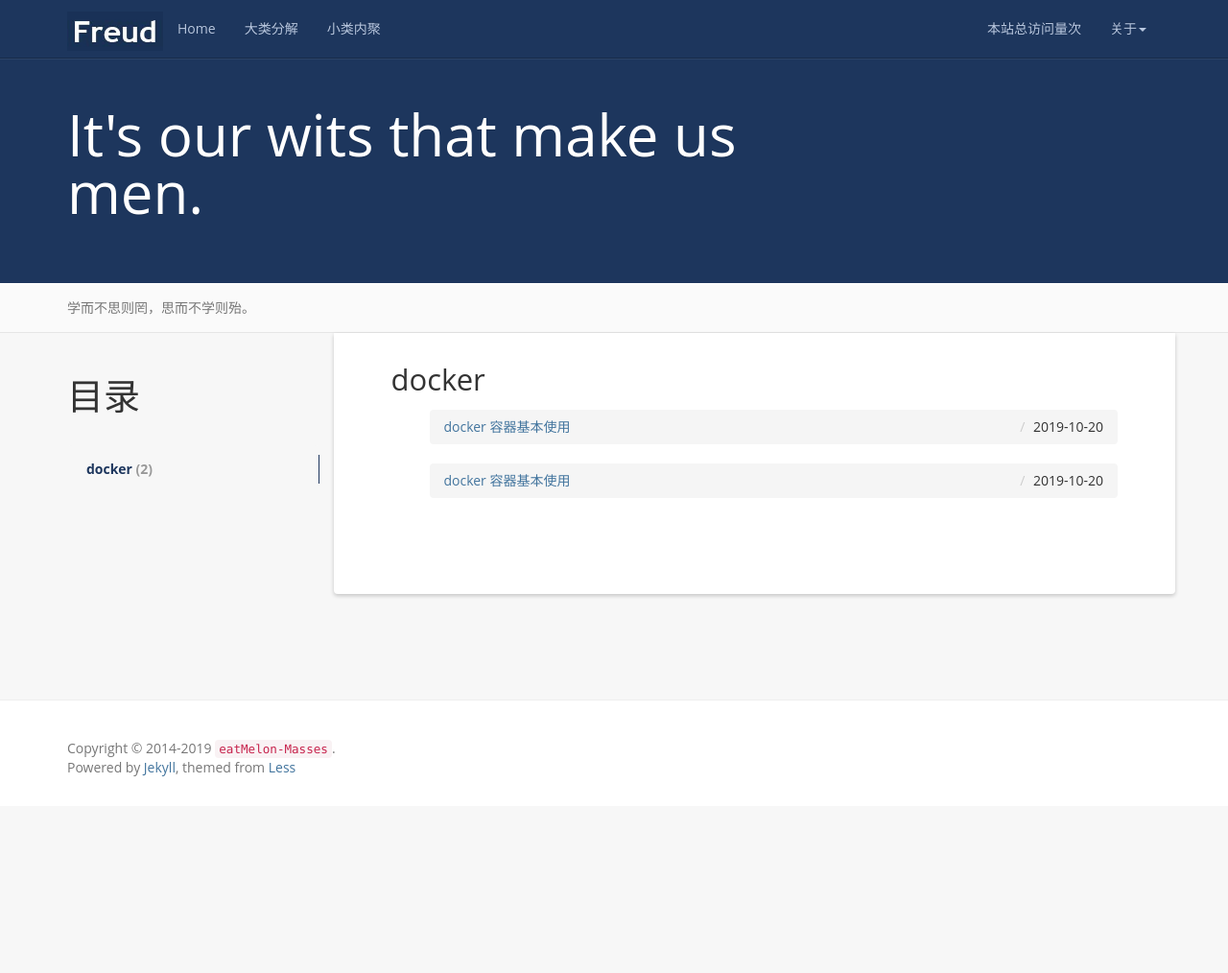
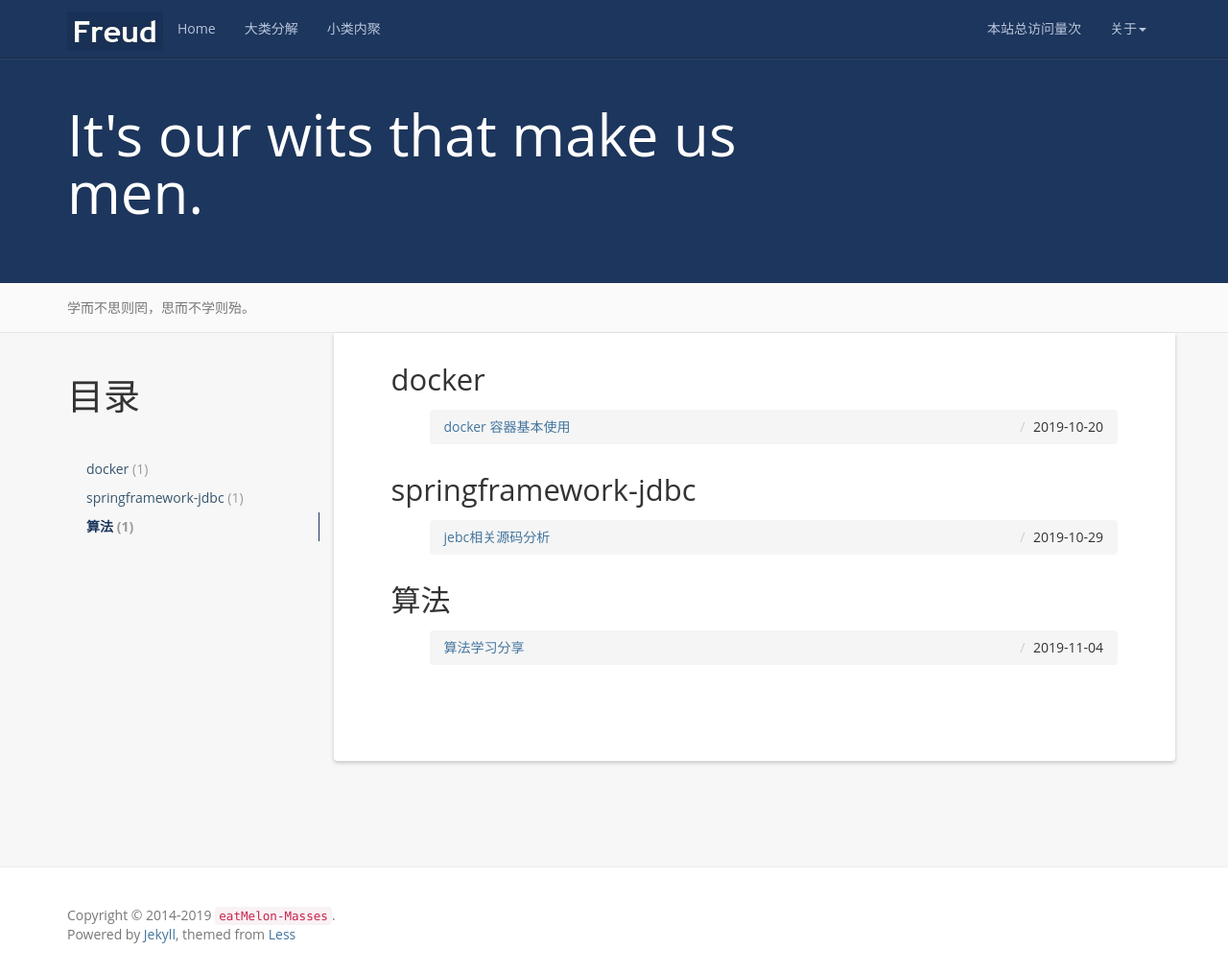
Before and after one commit to eatMelon-Masses/eatMelon-Masses.github.io, a Jekyll site: the page built from tag/index.html, in a window 1280 px wide and 1014 px high. Shown: the whole window at 96% size. Built offline with Jekyll 4.4.1, drawn with Linux system fonts in a browser that asks for light colours; nearby versions of some CDN libraries; comment, search, counter and statistics services are not loaded.

Commit message:
feat: 技术分享

```diff
--- a/_posts/docker/spring-project/framework/_0001/2019-10-29-jdbc.md
+++ b/_posts/spring-project/framework/_0001/2019-10-29-jdbc.md
@@ -1,9 +1,9 @@
 ---
 layout: post
-title:  "docker 容器基本使用"
-date:   2019-10-20 17:31:01 +0800
-categories: docker
-tag: docker
+title:  "jebc相关源码分析"
+date:   2019-10-29 17:31:01 +0800
+categories: spring
+tag: springframework-jdbc
 ---
 
 * content
```
Also changed, not shown: _posts/leetcode/shareskill/2019-11-4-算法学习分享.md (added, +20 -0 lines), _posts/leetcode/shareskill/分享技巧.md (added), 4 other files.
